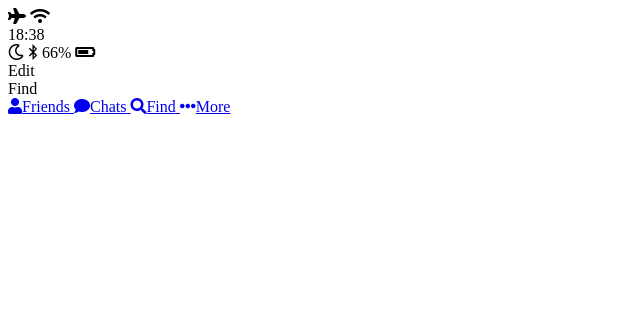
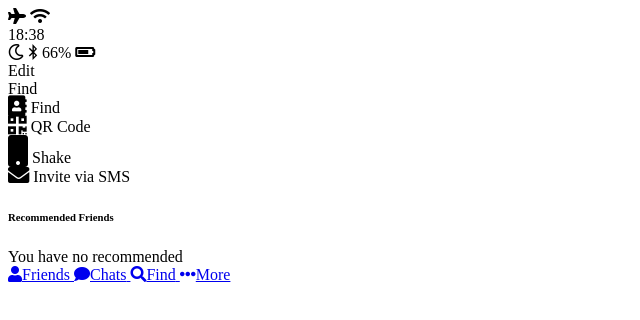
Before and after one commit to minseongkimdev/kakao-clone, a plain HTML site: page find.html in a window 1280 px wide. Shown: the whole page, without its empty margins (0-640 px from the left). Drawn offline with Linux system fonts and the light colour scheme.

Commit message:
Update find.html

```diff
--- a/find.html
+++ b/find.html
@@ -51,6 +51,45 @@
 
 
     </header>
+    <main class="find">
+    <section class="find__options">
+
+
+      <div class="find__options">
+
+        <i class="fa fa-address-book fa-lg"></i>
+        <span class="find__option-title">Find</span>
+      </div>
+      <div class="find__options">
+
+        <i class="fa fa-qrcode fa-lg"></i>
+        <span class="find__option-title">QR Code</span>
+      </div>
+      <div class="find__options">
+
+        <i class="fa fa-mobile fa-2x"></i>
+        <span class="find__option-title">Shake</span>
+      </div>
+      <div class="find__options">
+
+        <i class="fa fa-envelope fa-lg"></i>
+        <span class="find__option-title">Invite via SMS</span>
+      </div>
+
+    </section>
+    <section class="find__recommended">
+
+      <header>
+
+        <h6 class="find__title">Recommended Friends</h6>
+
+      </header>
+      <div class="recommended__none">
+        <span class="recommeded__text">You have no recommended</span>
+      </div>
+    </section>
+
+    </main>
 
 
     <nav class="tab-bar">
```
